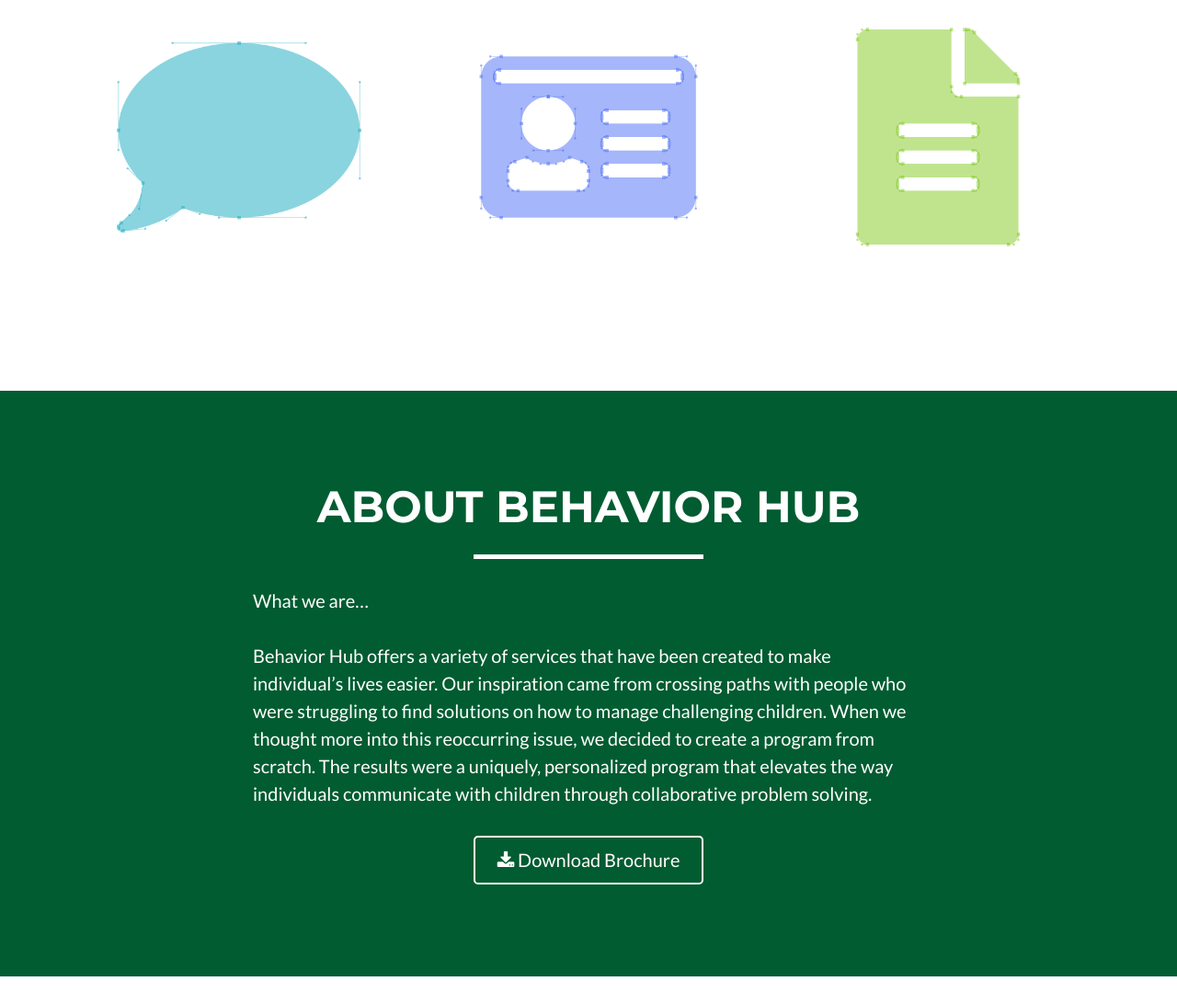
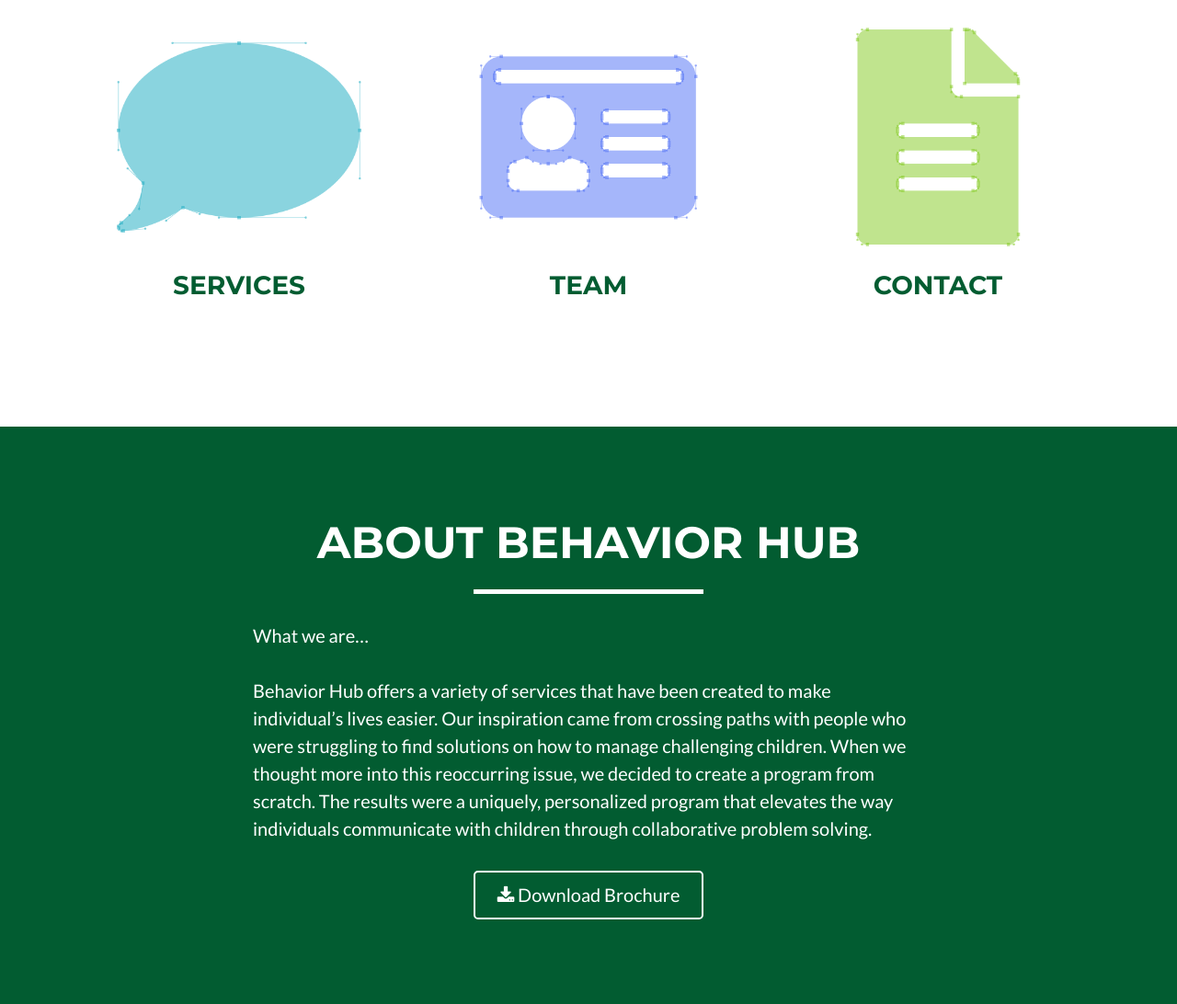
Before and after one commit to rjfisher/behaviorhub, a website: page app/index.html in a window 1280 px wide. Shown: the part 1027-2119 px from the top of the page at 92% size. Drawn offline with nearby package versions, Linux system fonts and the light colour scheme; files that its build step writes are made by us from their sources; a script that the page names is missing.

Commit message:
Images and Labels

```diff
--- a/app/index.html
+++ b/app/index.html
@@ -91,6 +91,9 @@
               </div>
             </div>
             <img class="img-fluid" src="images/portfolio/comment.png" alt="">
+            <div class="hoz-center">
+              <h3>Services</h3>
+            </div>
           </a>
         </div>
         <div class="col-sm-4 portfolio-item">
@@ -101,7 +104,9 @@
               </div>
             </div>
             <img class="img-fluid" src="images/portfolio/id-card.png" alt="">
-            <!--<i class="fa fa-users fa-5" aria-hidden="true">-->
+            <div class="hoz-center">
+              <h3>Team</h3>
+            </div>
           </a>
         </div>
         <div class="col-sm-4 portfolio-item">
@@ -112,6 +117,9 @@
               </div>
             </div>
             <img class="img-fluid" src="images/portfolio/file-text.png" alt="">
+            <div class="hoz-center">
+              <h3>Contact</h3>
+            </div>
           </a>
         </div>
       </div>
@@ -324,7 +332,7 @@
                   <div class="paragraph">
                     When you invest in our organization, you become part of the family. With openness at the core of our collaborative approach, you’ll always feel included and welcome. You can learn more about us below, but we would love to learn more about you!
                   </div> <br>
-                </br>
+                  </br>
                   <img src="images/lauren.png" style="width: 200px; border: 1px;" />
                   <h4>Lauren</h4>
                   <div class="paragraph">
@@ -334,11 +342,12 @@
                   </div>
                   <div class="paragraph">
                     <i>Traveling Foodie Boxer </i>
-                    <br>When not solving problems for parents, Lauren travels the world, explores food scenes, boxes, reads EVERYTHING she can get her hands on, skies, hikes, and grows her fashion and design knowledge. She has a dear love of wine, dark chocolate, and conversing
-                    with people.
+                    <br>When not solving problems for parents, Lauren travels the world, explores food scenes, boxes, reads EVERYTHING she can get her hands on, skies, hikes, and grows her fashion and design knowledge. She has a dear love of wine, dark
+                    chocolate, and conversing with people.
                   </div>
                   <div class="paragraph" style="text-align: center;">
-                    <br><h4>You’ve met us, now it’s time we’ve met you.</h4>
+                    <br>
+                    <h4>You’ve met us, now it’s time we’ve met you.</h4>
                   </div>
                   <br>
                   <button class="btn btn-success" type="button" data-dismiss="modal">
@@ -370,7 +379,8 @@
                 <h2>Contact</h2>
                 <hr class="star-primary">
                 <img class="img-fluid img-centered" src="images/portfolio/cabin.png" alt="">
-                <p><h2>How may I help you?</h2></p>
+                <p>
+                  <h2>How may I help you?</h2></p>
                 <section id="contact">
                   <div class="container">
                     <h3 class="text-center">Contact Us</h3>
@@ -422,8 +432,9 @@
                 <p><strong>Behavior Hub</strong>
                   <br>342 N Queen Street
                   <br>Lancaster, Pa 17603</p>
-                <iframe src="https://www.google.com/maps/embed?pb=!1m18!1m12!1m3!1d3054.4168583771434!2d-76.30951818502673!3d40.04379728616044!2m3!1f0!2f0!3f0!3m2!1i1024!2i768!4f13.1!3m3!1m2!1s0x89c6248d1326999f%3A0xb512d2ada37f5f8d!2s342+N+Queen+St%2C+Lancaster%2C+PA+17603!5e0!3m2!1sen!2sus!4v1514319651671" width="600" height="450" frameborder="0" style="border:0" allowfullscreen></iframe><br>
-              </br>
+                <iframe src="https://www.google.com/maps/embed?pb=!1m18!1m12!1m3!1d3054.4168583771434!2d-76.30951818502673!3d40.04379728616044!2m3!1f0!2f0!3f0!3m2!1i1024!2i768!4f13.1!3m3!1m2!1s0x89c6248d1326999f%3A0xb512d2ada37f5f8d!2s342+N+Queen+St%2C+Lancaster%2C+PA+17603!5e0!3m2!1sen!2sus!4v1514319651671"
+                  width="600" height="450" frameborder="0" style="border:0" allowfullscreen></iframe><br>
+                </br>
                 <p>email us <i><a href="mailto:thebehaviorhub@gmail.com">thebehaviorhub@gmail.com</a></i>
                   <br>call or text us <i>717-693-7744 </i>
                   <br>follow us on
--- a/app/styles/main.css
+++ b/app/styles/main.css
@@ -235,6 +235,7 @@ header.masthead .intro-text .skills {
 .hoz-center {
   width: 50%;
   margin: 0 auto;
+  text-align: -webkit-center;
 }
 
 .paragraph {
```
